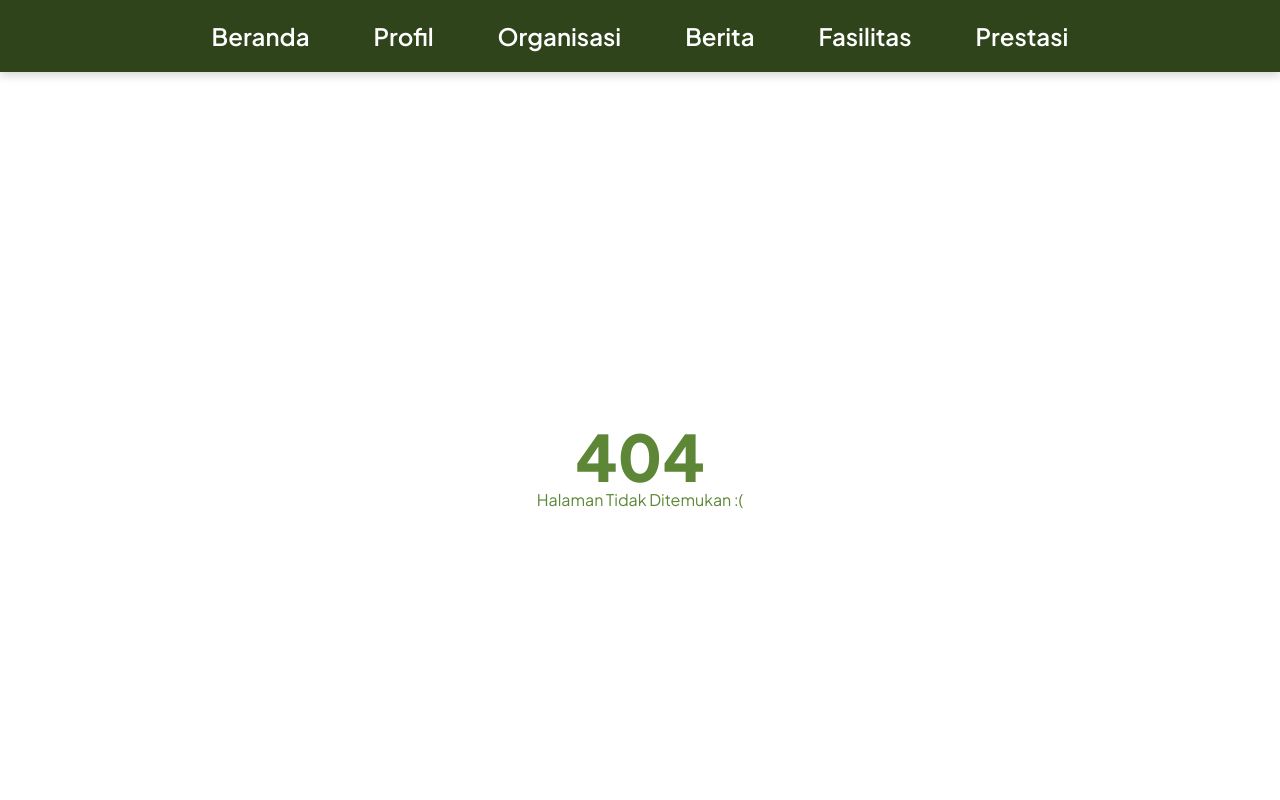
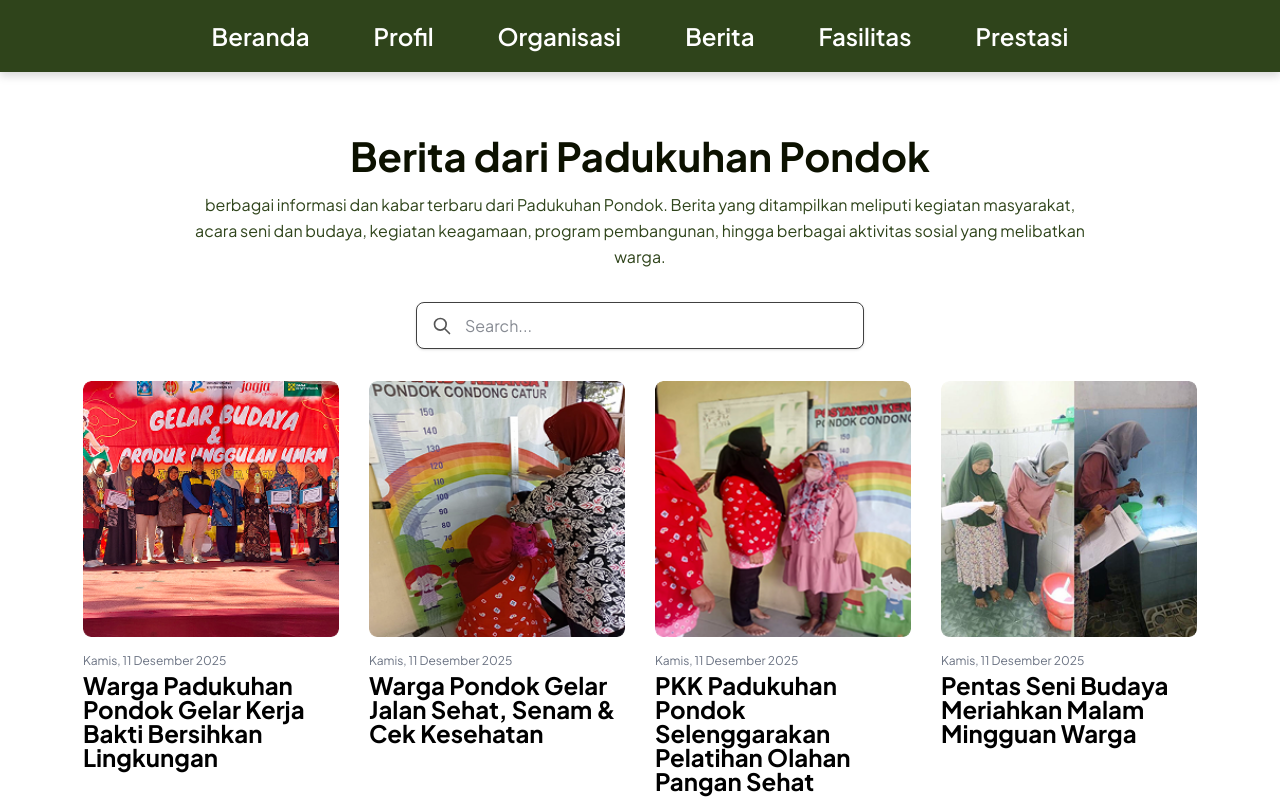
Before and after one commit to DarrelBumika/website-padukuhan-pondok, a Next.js app: page /berita in a window 1280 px wide. Before the commit this address had no page. Shown: the top 800 px of the page. Built offline with nearby package versions, Linux system fonts and the light colour scheme.

Commit message:
feat: news page

```diff
--- /dev/null
+++ b/app/berita/page.tsx
@@ -0,0 +1,132 @@
+"use client";
+
+import { useState, useMemo } from "react";
+import Card from "@/components/ui/Card";
+
+import OrgPKKimage from "@/src/images/org-pkk.png"
+import OrgPosyanduBalita from "@/src/images/org-posyandu-balita.png"
+import OrgPosyanduLansia from "@/src/images/org-posyandu-lansia.png"
+import OrgKelompokJumantik from "@/src/images/org-kelompok-jumantik.png"
+import OrgTakmirMasjidAlHaq from "@/src/images/org-takmir-masjid-alhaq.png"
+import OrgTakmirMasjidNurulIlmi from "@/src/images/org-takmir-masjid-nurul-ilmi.png"
+import OrgFordak from "@/src/images/org-fordak.png"
+import OrgIkatanRemajaMasjid from "@/src/images/org-ikatan-remaja-masjid.png"
+
+// Organization data
+const news = [
+  { id: 1, name: "Warga Padukuhan Pondok Gelar Kerja Bakti Bersihkan Lingkungan", image: OrgPKKimage, date: new Date() },
+  { id: 2, name: "Warga Pondok Gelar Jalan Sehat, Senam & Cek Kesehatan", image: OrgPosyanduBalita, date: new Date() },
+  { id: 3, name: "PKK Padukuhan Pondok Selenggarakan Pelatihan Olahan Pangan Sehat", image: OrgPosyanduLansia, date: new Date() },
+  { id: 4, name: "Pentas Seni Budaya Meriahkan Malam Mingguan Warga", image: OrgKelompokJumantik, date: new Date() },
+  { id: 5, name: "Posyandu Balita Rutin Digelar, Antusias Ibu-Ibu Tinggi", image: OrgTakmirMasjidAlHaq, date: new Date() },
+  { id: 6, name: "Pengajian Akbar Pererat Ukhuwah Warga Padukuhan Pondok", image: OrgTakmirMasjidNurulIlmi, date: new Date() },
+  { id: 7, name: "Kelompok Tani Panen Raya Padi dengan Hasil Melimpah", image: OrgFordak, date: new Date() },
+  { id: 8, name: "Gotong Royong Pembangunan Pos Kamling Baru", image: OrgIkatanRemajaMasjid, date: new Date() }
+];
+
+const BeritaPage = () => {
+  const [searchQuery, setSearchQuery] = useState("");
+
+  // Filter news based on search query
+  const filteredNews = useMemo(() => {
+    if (!searchQuery.trim()) return news;
+    return news.filter((news) =>
+      news.name.toLowerCase().includes(searchQuery.toLowerCase())
+    );
+  }, [searchQuery]);
+
+  return (
+    <div className="w-full flex flex-col min-h-screen bg-white relative overflow-hidden py-16">
+
+      {/* Header Section */}
+      <div className="w-full flex flex-col items-center pb-8 px-4 relative z-10">
+        <h1 className="text-title-2 text-darker-2 text-center mb-4">
+          Berita dari Padukuhan Pondok
+        </h1>
+        <p className="text-regular-5 text-primary-6 text-center max-w-4xl leading-relaxed">
+          berbagai informasi dan kabar terbaru dari Padukuhan Pondok. Berita yang ditampilkan meliputi kegiatan masyarakat, acara seni dan budaya, kegiatan keagamaan, program pembangunan, hingga berbagai aktivitas sosial yang melibatkan warga.
+        </p>
+      </div>
+
+      {/* Search Bar */}
+      <div className="w-full flex justify-center px-4 mb-8 relative z-10">
+        <div className="relative w-full max-w-md">
+          <div className="absolute inset-y-0 left-0 pl-4 flex items-center pointer-events-none">
+            <svg
+              className="w-5 h-5 text-gray-4"
+              fill="none"
+              stroke="currentColor"
+              viewBox="0 0 24 24"
+            >
+              <path
+                strokeLinecap="round"
+                strokeLinejoin="round"
+                strokeWidth={2}
+                d="M21 21l-6-6m2-5a7 7 0 11-14 0 7 7 0 0114 0z"
+              />
+            </svg>
+          </div>
+          <input
+            type="text"
+            placeholder="Search..."
+            value={searchQuery}
+            onChange={(e) => setSearchQuery(e.target.value)}
+            className="w-full pl-12 pr-4 py-3 border border-gray-6 rounded-lg text-regular-5 focus:outline-none focus:ring-2 focus:ring-primary-1 focus:border-transparent transition-all duration-300 bg-white shadow-sm"
+          />
+        </div>
+      </div>
+
+      {/* Organizations Grid */}
+      <div className="w-full max-w-6xl mx-auto px-4 pb-16 relative z-10">
+        <div className="grid grid-cols-2 sm:grid-cols-3 md:grid-cols-4 gap-4 md:gap-6">
+          {filteredNews.map((news) => (
+            <div
+              key={news.id}
+              className="group flex flex-col cursor-pointer transition-all duration-300 hover:-translate-y-1"
+            >
+              <Card
+                variant="ghost"
+                imageUrl={news.image}
+                title={news.name}
+                date={news.date}
+              />
+            </div>
+          ))}
+        </div>
+
+        {/* No Results Message */}
+        {filteredNews.length === 0 && (
+          <div className="flex flex-col items-center justify-center py-16">
+            <svg
+              className="w-16 h-16 text-gray-5 mb-4"
+              fill="none"
+              stroke="currentColor"
+              viewBox="0 0 24 24"
+            >
+              <path
+                strokeLinecap="round"
+                strokeLinejoin="round"
+                strokeWidth={1.5}
+                d="M9.172 16.172a4 4 0 015.656 0M9 10h.01M15 10h.01M21 12a9 9 0 11-18 0 9 9 0 0118 0z"
+              />
+            </svg>
+            <p className="text-regular-5 text-gray-4">
+              Tidak ada berita yang ditemukan
+            </p>
+            <button
+              onClick={() => setSearchQuery("")}
+              className="mt-4 text-primary-1 text-regular-4 hover:text-primary-2 transition-colors duration-300 flex items-center gap-2"
+            >
+              <svg className="w-4 h-4" fill="none" stroke="currentColor" viewBox="0 0 24 24">
+                <path strokeLinecap="round" strokeLinejoin="round" strokeWidth={2} d="M6 18L18 6M6 6l12 12" />
+              </svg>
+              Hapus pencarian
+            </button>
+          </div>
+        )}
+      </div>
+    </div>
+  );
+};
+
+export default BeritaPage;
--- a/components/ui/Card/index.tsx
+++ b/components/ui/Card/index.tsx
@@ -55,7 +55,7 @@ const Card = (
             "p-4": variant !== "ghost"
           }
         )}>
-          {date && <span className="text-xs text-gray-500">{date}</span>}
+          {date && <span className="text-xs text-gray-500">{date.toLocaleDateString("id-ID", { year: 'numeric', month: 'long', day: 'numeric', weekday: 'long' })}</span>}
           {title && <h3 className="text-large-2 text-black-1 mb-2">{title}</h3>}
           {description && <p className="text-sm text-gray-600 mb-2">{description}</p>}
         </div>
--- a/types/props/CardProps.ts
+++ b/types/props/CardProps.ts
@@ -3,7 +3,7 @@ export interface CardProps {
   imageUrl?: StaticImageData | string;
   title?: string;
   description?: string;
-  date?: string;
+  date?: Date;
   variant?: "elevated" | "outlined" | "ghost";
   fullWidth?: boolean;
   noBorder?: boolean;
```
